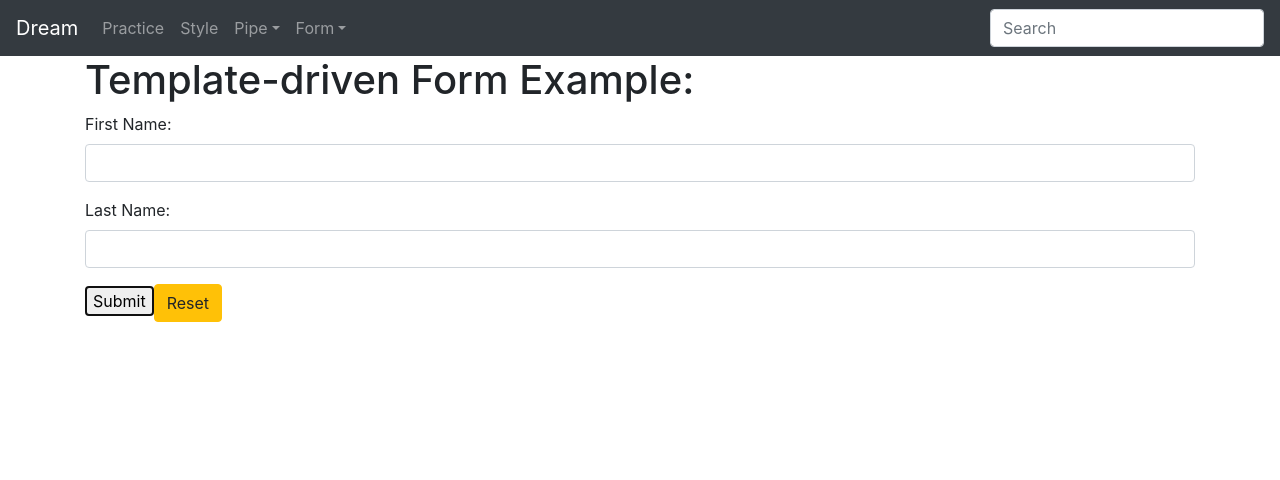
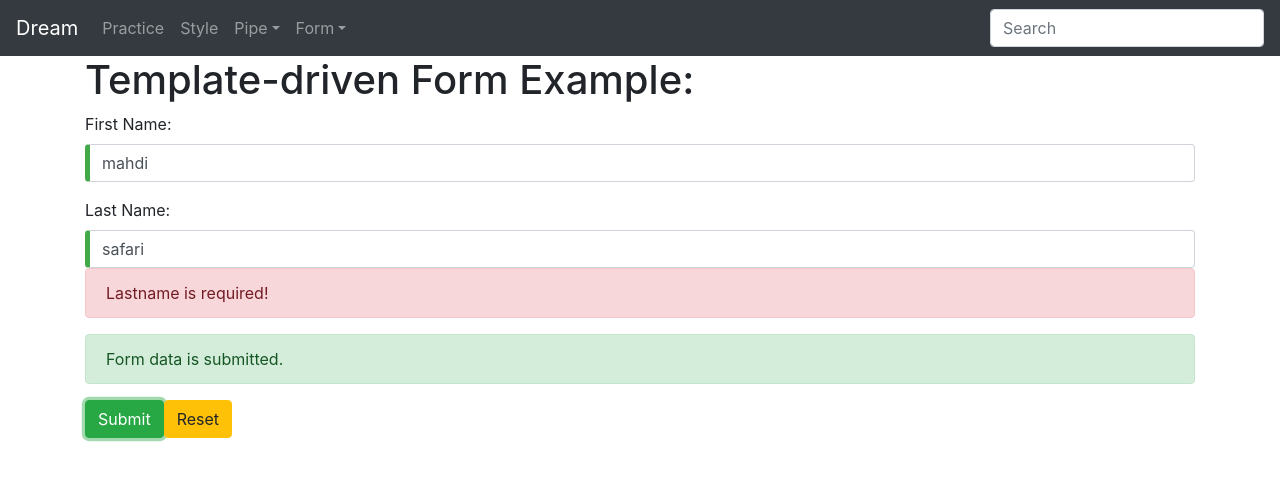
Before and after one commit to msafarigit/DreamApp, an Angular app: page /templateDrivenForm in a window 1280 px wide. Both pictures are taken after a click on the button "Submit". Shown: the top 480 px of the page. Built offline with nearby package versions, Linux system fonts and the light colour scheme.

Commit message:
finish template driven form

```diff
--- a/src/app/template-driven-form/template-driven-form.component.html
+++ b/src/app/template-driven-form/template-driven-form.component.html
@@ -1,17 +1,26 @@
 <div class="container">
   <h1>Template-driven Form Example:</h1>
-  <form>
+  <form #form="ngForm" (ngSubmit)="submit(form)">
     <div class="form-group">
-      <label class="control-label">First Name:</label>
-      <input type="text" class="form-control" />
+      <label for="firstName" class="control-label">First Name:</label>
+      <input type="text" class="form-control" name="firstName" [(ngModel)]="person.name" required #name="ngModel"/>
+      <div class="alert alert-danger" [hidden]="name.valid">
+        Name is required!
+      </div>
     </div>
     <div class="form-group">
-      <label class="control-label">Last Name:</label>
-      <input type="text" class="form-control" />
+      <label for="lastName" class="control-label">Last Name:</label>
+      <input type="text" class="form-control" name="lastName" [(ngModel)]="person.lastName" required #lastName="ngModel"/>
+      <div class="alert alert-danger" [hidden]="lastName.valid && lastName.touched">
+        Lastname is required!
+      </div>
+    </div>
+    <div class="alert alert-success" *ngIf="form.valid && form.submitted">
+      Form data is submitted.
     </div>
     <div class="form-group">
-      <button type="submit">Submit</button>
-      <input type="button" class="btn btn-warning" value="Reset"/>
+      <button type="submit" class="btn" [ngClass]="form.valid ? 'btn-success' : 'btn-danger'" [disabled]="form.invalid">Submit</button>
+      <input type="button" class="btn btn-warning" value="Reset" (click)="resetForm()"/>
     </div>
   </form>
 </div>
--- a/src/app/template-driven-form/template-driven-form.component.ts
+++ b/src/app/template-driven-form/template-driven-form.component.ts
@@ -1,4 +1,6 @@
-import { Component, OnInit } from '@angular/core';
+import { Person } from './../model/Person';
+import { Component, OnInit, ViewChild, ElementRef } from '@angular/core';
+import { NgForm } from '@angular/forms';
 
 @Component({
   selector: 'app-template-driven-form',
@@ -7,11 +9,42 @@ import { Component, OnInit } from '@angular/core';
 })
 export class TemplateDrivenFormComponent implements OnInit {
 
-  constructor() { }
+  /*
+  View queries are set before the ngAfterViewInit callback is called.
+  Metadata Properties:
+    - selector - The directive type or the name used for querying.
+    - read - True to read a different token from the queried elements.
+    - static - True to resolve query results before change detection runs
+
+  The following selectors are supported.
+    - Any class with the @Component or @Directive decorator
+    - A template reference variable as a string (e.g. query <my-component #cmp></my-component> with @ViewChild('cmp'))
+    - Any provider defined in the child component tree of the current component (e.g. @ViewChild(SomeService) someService: SomeService)
+    - Any provider defined through a string token (e.g. @ViewChild('someToken') someTokenVal: any)
+    - A TemplateRef (e.g. query <ng-template></ng-template> with @ViewChild(TemplateRef) template;)
+  */
+
+  @ViewChild('form', { static: false}) myForm: NgForm;
+  @ViewChild('name', { static: false }) firstName: ElementRef;
+
+  person: Person;
+
+  constructor() {
+    this.person = new Person(5, 'mahdi', 'safari');
+  }
 
   ngOnInit() {
   }
 
+  submit(form: NgForm): void {
+    alert(this.myForm === form);
+    alert(JSON.stringify(form.value));
+  }
+
+  resetForm() {
+    // this.myForm.reset();
+    this.myForm.reset({firstName: 'mahdi', lastName: 'safari'});
+  }
 }
 
 /*
@@ -89,4 +122,16 @@ Scalability:
  The abstraction with template-driven forms also surfaces in testing,
  where testing reactive forms requires less setup and no dependence on the change detection cycle
  when updating and validating the form and data models during testing.
+
+ Abstract Control States: pristine, dirty, touched, untouched, invalid, valid.
+ Abstract Control States: pristine, dirty, invalid, valid, submitted.
 */
+
+/*
+As soon as you import the FormsModule, this directive becomes active by default on all <form> tags.
+You don't need to add a special selector.
+You optionally export the directive into a local template variable using ngForm as the key (ex: #myForm="ngForm").
+This is optional, but useful. Many properties from the underlying FormGroup instance are duplicated on the directive itself,
+so a reference to it gives you access to the aggregate value and validity status of the form,
+as well as user interaction properties like dirty and touched.
+*/
```
